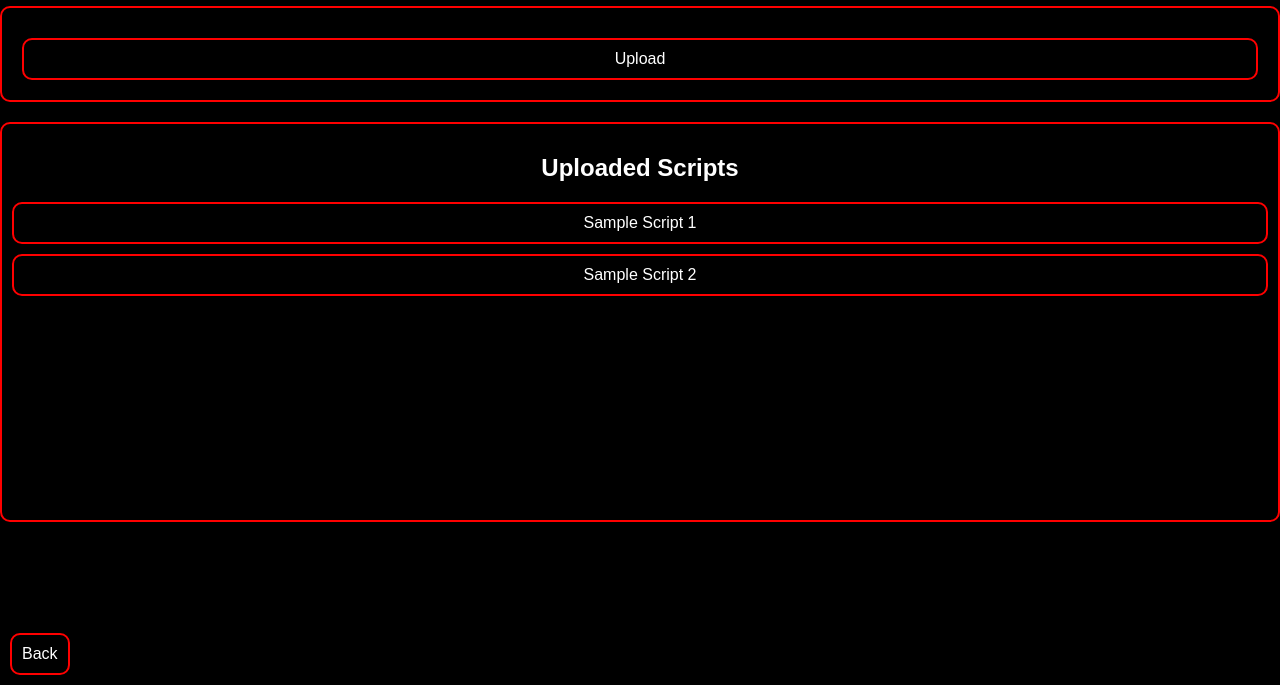
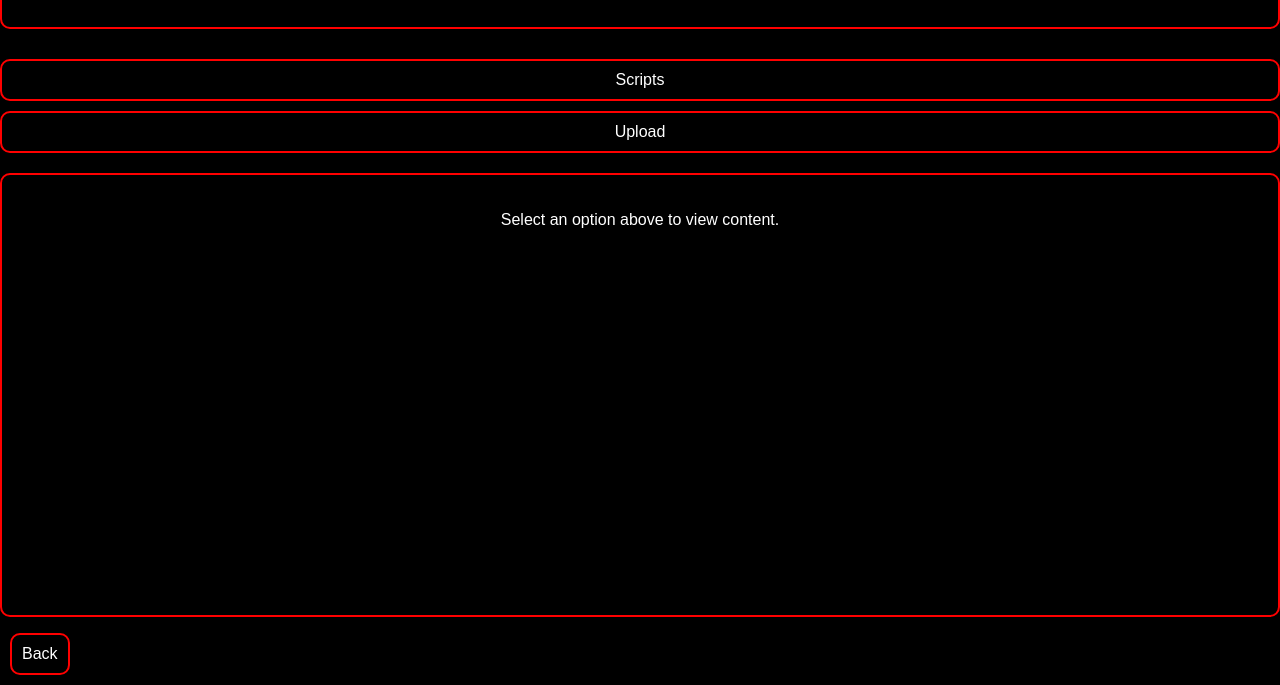
Before and after one commit to RScripter/Website2, a plain HTML site: page index.html in a window 1280 px wide. Shown: the part 115-800 px from the top of the page. Drawn offline with Linux system fonts and the light colour scheme.

Commit message:
Update index.html

```diff
--- a/index.html
+++ b/index.html
@@ -3,7 +3,7 @@
 <head>
     <meta charset="UTF-8">
     <meta name="viewport" content="width=device-width, initial-scale=1.0">
-    <title>ECAX Community | Scripts</title>
+    <title>ECAX Community</title>
     <style>
         body {
             font-family: Arial, sans-serif;
@@ -13,7 +13,7 @@
             color: white;
             text-align: center;
         }
-        .title-frame, .button-frame, .script-list-frame, .script-details-frame {
+        .title-frame {
             width: 100%;
             border: 2px solid red;
             border-radius: 10px;
@@ -21,9 +21,6 @@
             padding: 20px;
             background-color: black;
             margin: 20px 0;
-        }
-        .title-frame h1 {
-            margin: 0;
         }
         .button-frame button {
             width: 100%;
@@ -40,30 +37,13 @@
         .button-frame button:hover {
             background-color: #333;
         }
-        .script-list-frame {
-            height: calc(100vh - 400px); /* Adjust height to account for title and button frames */
-            overflow-y: auto;
-            background-color: black;
-            border: 2px solid red;
-            border-radius: 10px;
-            padding: 10px;
-            box-sizing: border-box;
-            margin-top: 20px;
-        }
-        .script-list-frame a {
-            display: block;
-            padding: 10px;
-            margin-top: 10px;
-            font-size: 16px;
-            color: white;
-            text-decoration: none;
+        .content-frame {
+            padding: 20px;
             border: 2px solid red;
             border-radius: 10px;
             background-color: black;
-            cursor: pointer;
-        }
-        .script-list-frame a:hover {
-            background-color: #333;
+            margin-top: 20px;
+            min-height: 400px; /* Ensure a minimum height for the content area */
         }
         .back-button {
             position: fixed;
@@ -80,64 +60,43 @@
         .back-button:hover {
             background-color: #333;
         }
-        /* Script details frame */
-        .script-details-frame {
-            display: none; /* Initially hidden */
-            padding: 20px;
-            background-color: black;
-            border: 2px solid red;
-            border-radius: 10px;
-            margin-top: 20px;
-            text-align: left;
-            color: white;
-        }
     </style>
 </head>
 <body>
 
     <div class="title-frame">
-        <h1>ECAX Community | Scripts</h1>
+        <h1>ECAX Community</h1>
     </div>
 
     <div class="button-frame">
-        <button onclick="window.location.href='/Scripts/Upload'">Upload</button>
+        <button onclick="loadContent('scripts.html')">Scripts</button>
+        <button onclick="loadContent('upload.html')">Upload</button>
     </div>
 
-    <div class="script-list-frame">
-        <h2>Uploaded Scripts</h2>
-        <!-- Dynamically generated script links will be added here -->
+    <div class="content-frame" id="contentFrame">
+        <!-- Content from other HTML files will be loaded here -->
+        <p>Select an option above to view content.</p>
     </div>
 
-    <div class="script-details-frame" id="scriptDetails">
-        <!-- Script details will be shown here -->
-    </div>
-
-    <button class="back-button" onclick="window.history.back()">Back</button>
+    <button class="back-button" onclick="goBack()">Back</button>
 
     <script>
-        const scripts = [
-            // This would be dynamically populated or fetched from the server
-            { title: 'Sample Script 1', content: 'This is the content of Sample Script 1' },
-            { title: 'Sample Script 2', content: 'This is the content of Sample Script 2' }
-        ];
+        function loadContent(page) {
+            const contentFrame = document.getElementById('contentFrame');
 
-        const scriptListFrame = document.querySelector('.script-list-frame');
-        const scriptDetailsFrame = document.getElementById('scriptDetails');
+            fetch(page)
+                .then(response => response.text())
+                .then(html => {
+                    contentFrame.innerHTML = html;
+                })
+                .catch(error => {
+                    contentFrame.innerHTML = '<p>Failed to load content.</p>';
+                    console.error('Error loading content:', error);
+                });
+        }
 
-        scripts.forEach(script => {
-            const scriptLink = document.createElement('a');
-            scriptLink.textContent = script.title;
-            scriptLink.href = "#"; // Prevent default navigation
-            scriptLink.onclick = (event) => {
-                event.preventDefault(); // Prevent the default link behavior
-                showScriptDetails(script);
-            };
-            scriptListFrame.appendChild(scriptLink);
-        });
-
-        function showScriptDetails(script) {
-            scriptDetailsFrame.innerHTML = `<h2>${script.title}</h2><p>${script.content}</p>`;
-            scriptDetailsFrame.style.display = 'block';
+        function goBack() {
+            window.history.back();
         }
     </script>
 
```
